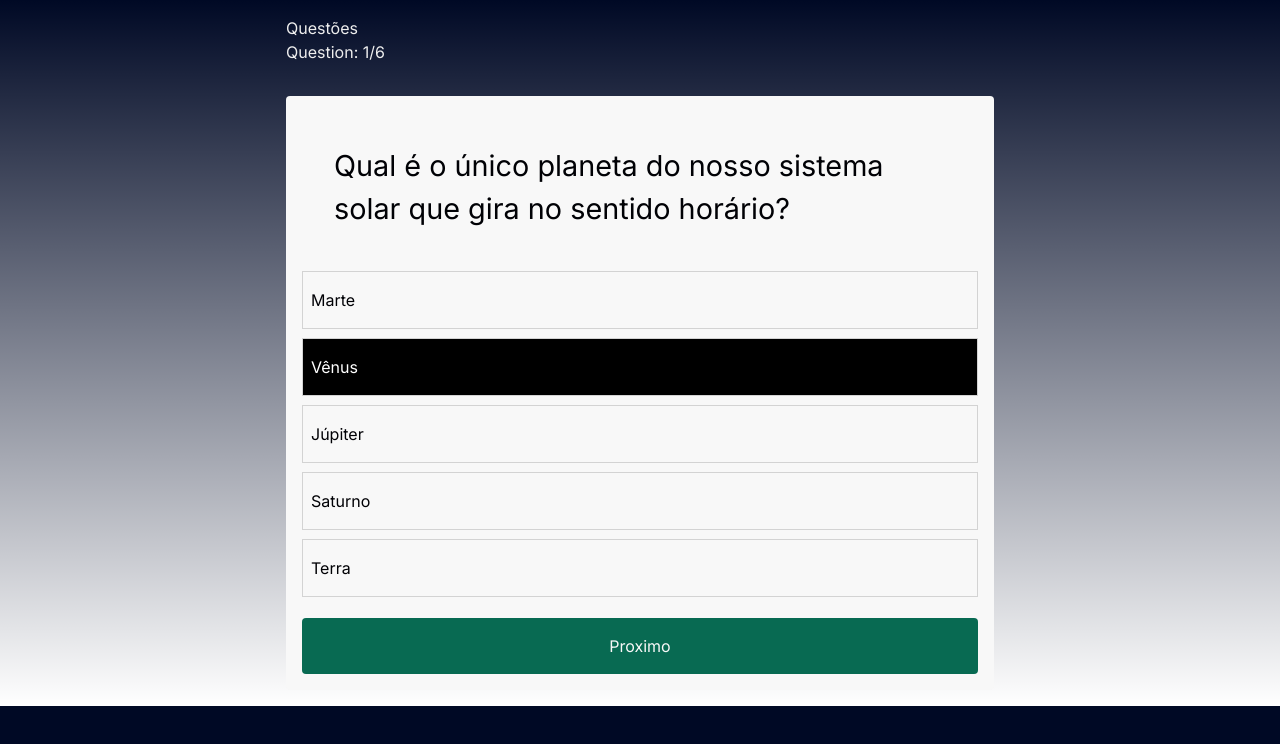
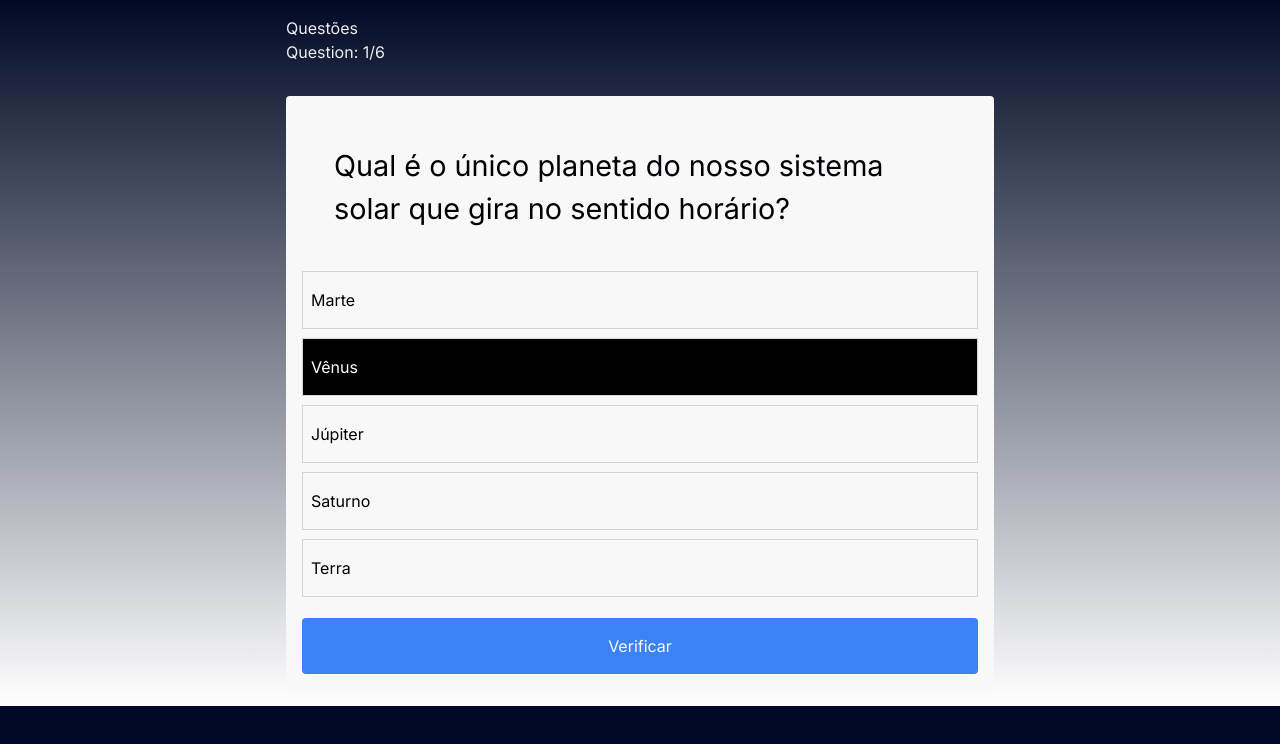
Before and after one commit to JosuelSanches/exatas2024.02, a Next.js app: page /question in a window 1280 px wide. Both pictures are taken after a click on the item "Vênus". Shown: the top 744 px of the page. Built offline with nearby package versions, Linux system fonts and the light colour scheme.

Commit message:
botao de verificacao
botao de resposta de verificacao de questao.

```diff
--- a/src/app/question/page.tsx
+++ b/src/app/question/page.tsx
@@ -8,6 +8,8 @@ const page = () => {
     const [selectedAnswer, setSelectedAnswer] = useState(false)
     const [checked, setChecked] = useState(false)
     const [selectedAnswerIndex, setSelectedAnswerIndex] = useState(null)
+    const [correction, setCorrection] = useState(false)
+    const [notGreenOrRed, setNotGreenOrRed] = useState(true)
     const [showResult, setShowResult] = useState(false)
     const [result, setResult] = useState({
         score: 0,
@@ -21,6 +23,16 @@ const page = () => {
     /*
         Select and check answer
     */
+   const onCorrection =() =>{
+    if (selectedAnswer === true){
+       setCorrection(true)
+       setNotGreenOrRed(false)
+    }else{
+        setCorrection(false)
+        setNotGreenOrRed(false)
+    }
+
+   }
    const onAnswerSelected = (answer: any, idx: any) => {
         setChecked(true)
         setSelectedAnswerIndex(idx)
@@ -84,15 +96,15 @@ const page = () => {
                             </li>
                         ))}
                         {
-                            checked ? (/**<button onClick={nextQuestion} className={selectedAnswer? 'bg-green-700 btn': 'bg-red-700 btn'} >
-                                {selectedAnswer? 'Correto' : 'Errado'}
-                            </button>
-                                **/
-                                <div>
+                            checked ? (
+                                <button onClick={onCorrection} className={notGreenOrRed? 'bg-blue-500' : correction? 'bg-green-500':'bg-red-500'} >
+                                Verificar
+                                </button>
+                                /**<div>
                                     <button onClick={nextQuestion} className='btn'>
-                                        {activeQuestion === question.length - 1 ? 'Finalizar' : 'Proximo'}
+                                    {activeQuestion === question.length - 1 ? 'Finalizar' : 'Proximo'}
                                     </button>
-                                </div>
+                                </div>**/
 
 
 
```
